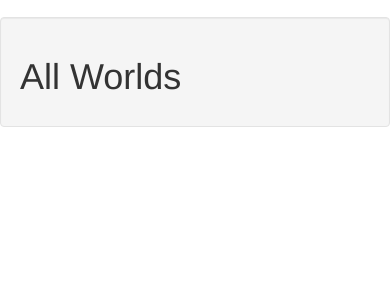
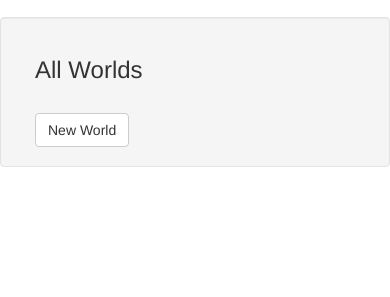
Before and after one commit to sean-perryman/SpaceGame, a Rails app: page /worlds in a window 390 px wide. Shown: the part 55-352 px from the top of the page. Run offline with Rails 7, Linux system fonts and the light colour scheme; data that the repository does not hold is empty; style sheets or scripts are compiled from the project's sources; some libraries are stand-ins or nearby versions.

Commit message:
Worked on Worlds controller and views

```diff
--- a/app/controllers/worlds_controller.rb
+++ b/app/controllers/worlds_controller.rb
@@ -3,5 +3,59 @@ class WorldsController < ApplicationController
   	@worlds = World.all
   end
 
+  def show
+  	@world = World.find(params[:id])
+  end
 
+  def new
+    @world = World.new
+  end
+
+  def edit
+  end
+
+  def create
+    @world = World.new(world_params)
+
+    respond_to do |format|
+      if @world.save
+        format.html { redirect_to @world, notice: 'World was successfully created.' }
+        format.json { render :show, status: :created, location: @world }
+      else
+        format.html { render :new }
+        format.json { render json: @world.errors, status: :unprocessable_entity }
+      end
+    end
+  end
+
+  def update
+    respond_to do |format|
+      if @world.update(world_params)
+        format.html { redirect_to @world, notice: 'World was successfully updated.' }
+        format.json { render :show, status: :ok, location: @world }
+      else
+        format.html { render :edit }
+        format.json { render json: @world.errors, status: :unprocessable_entity }
+      end
+    end
+  end
+
+  def destroy
+    @world.destroy
+    respond_to do |format|
+      format.html { redirect_to worlds_url, notice: 'World was successfully destroyed.' }
+      format.json { head :no_content }
+    end
+  end
+
+  private
+    # Use callbacks to share common setup or constraints between actions.
+    def set_world
+      @world = World.find(params[:id])
+    end
+
+    # Never trust parameters from the scary internet, only allow the white list through.
+    def world_params
+      params.require(:world).permit(:name)
+    end
 end
--- a/app/views/worlds/index.html.haml
+++ b/app/views/worlds/index.html.haml
@@ -1,5 +1,10 @@
-.container-fluid.well
-	%h1 All Worlds
+.container.well
+	.col-md-6
+		%h3 All Worlds
 
-	- @worlds.each do |world|
-		= world.name
+		%table.table.table-striped
+			- @worlds.each do |world|
+				%tr
+					%td= world.name
+
+		= link_to "New World", new_world_path, :class => "btn btn-default"
--- /dev/null
+++ b/app/views/worlds/show.html.haml
@@ -0,0 +1,6 @@
+.container.well
+	.col-md-6
+		%h3= @world.name
+		%br
+		= link_to "Back", worlds_path, :class => "btn btn-default"
+		= link_to "New World", new_world_path, :class => "btn btn-default"
```
Also changed, not shown: app/views/worlds/new.html.haml (added, +8 -0 lines).
